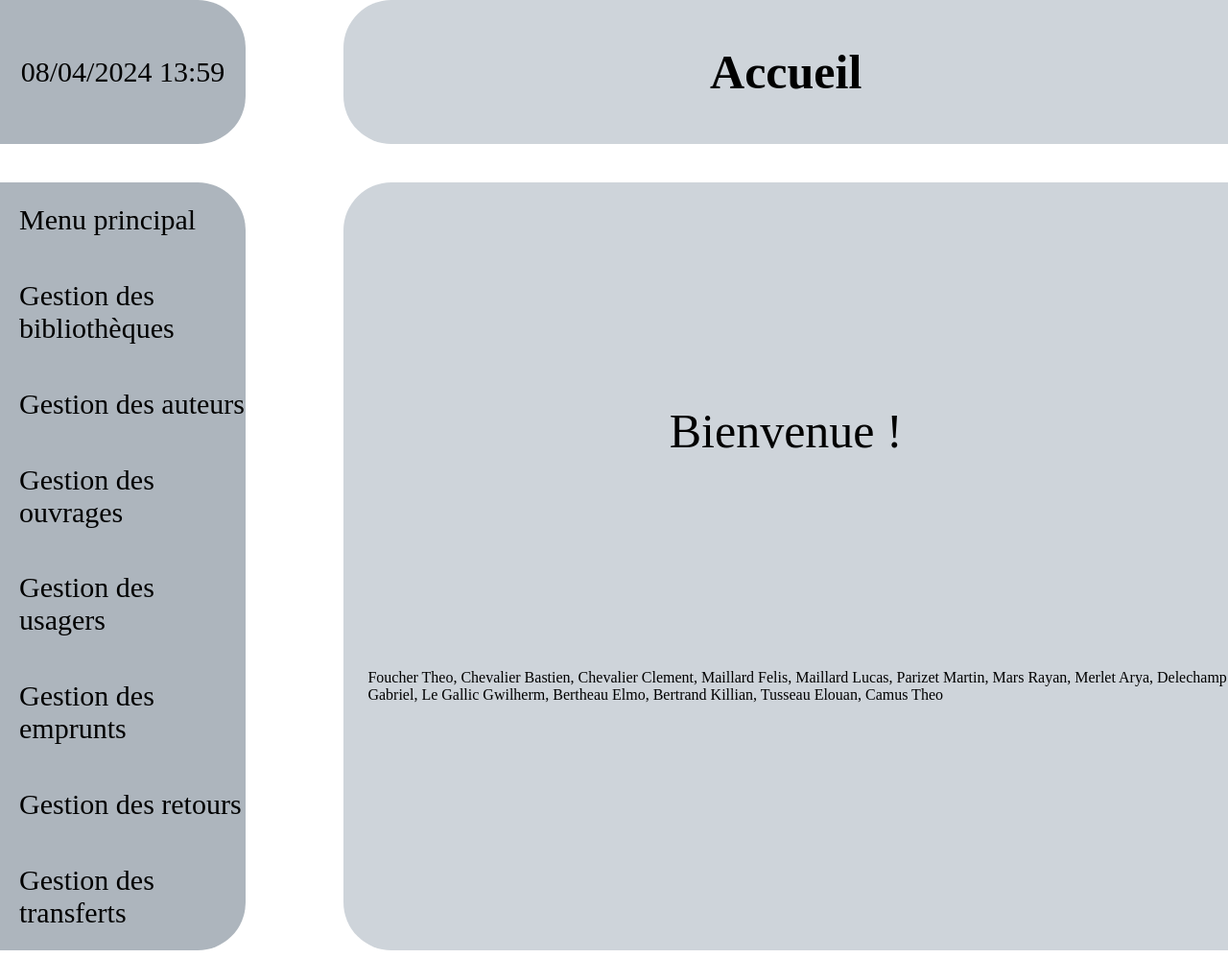
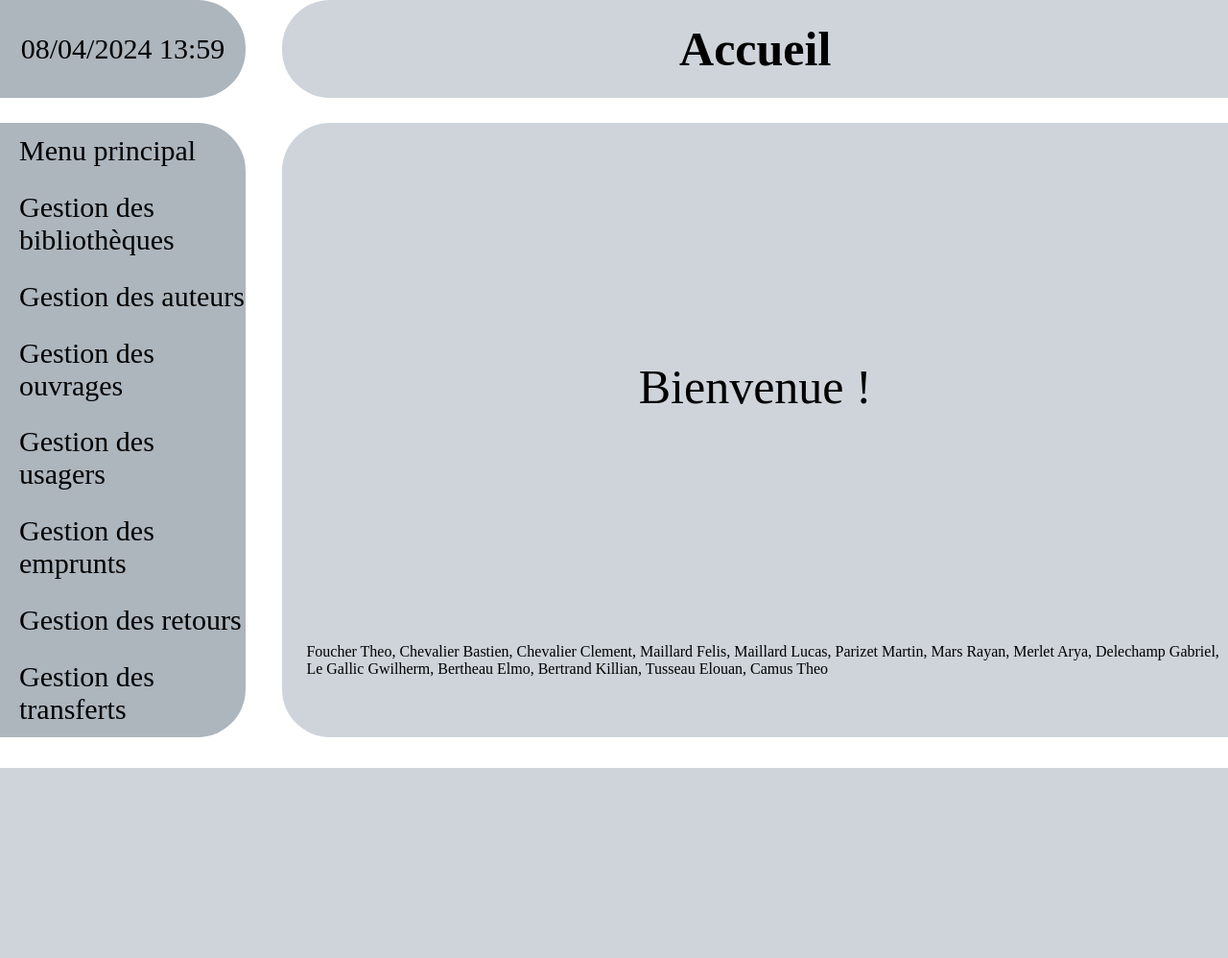
Before and after one commit to TusseauElouan/GrosProjetSaMere, a PHP site: page /index.php in a window 1280 px wide. Shown: the whole page at 96% size. After the commit the page ends 800 px from the top, so only its background shows below. Run offline with PHP 8.4, Linux system fonts and the light colour scheme.

Commit message:
changement des "px" pour des "vw" et "vh"

```diff
--- a/CSS/css_bibliotheque.css
+++ b/CSS/css_bibliotheque.css
@@ -16,9 +16,9 @@
 body{
     display: grid;
     justify-content: space-between;
-    grid-template-columns: 20% 72%;
-    grid-template-rows: 15% 85%;
-    row-gap: 5%;
+    grid-template-columns: 20vw 77vw;
+    grid-template-rows: 8vw 40vw;
+    row-gap: 2vw;
 }
 
 
@@ -31,7 +31,7 @@ nav {
     display: flex;
     flex-direction: column;
     background-color: var(--gauche);
-    height: 800px;
+    height: 80vh;
     justify-content: space-around;
     border-radius: 0px 50px 50px 0px;
 }
@@ -56,7 +56,7 @@ nav a:hover{
     grid-row: 1 / span 1;
     background-color: var(--gauche);
     display: flex;
-    height: 150px;
+    height: 8vw;
     flex-direction: row;
     align-items: center;
     justify-content: center;
@@ -75,7 +75,7 @@ nav a:hover{
     grid-column: 2 / span 1;
     grid-row: 1 / span 1;
     font-size: 25px;
-    height: 150px;
+    height: 8vw;
     display: flex;
     flex-direction: row;
     align-items: center;
@@ -89,7 +89,7 @@ nav a:hover{
     grid-row: 2 / span 1;
     display: flex;
     justify-content: center;
-    height: 800px;
+    height: 80vh;
     background-color: var(--content-back);
     border-radius: 50px 0px 0px 50px;
 }
```
